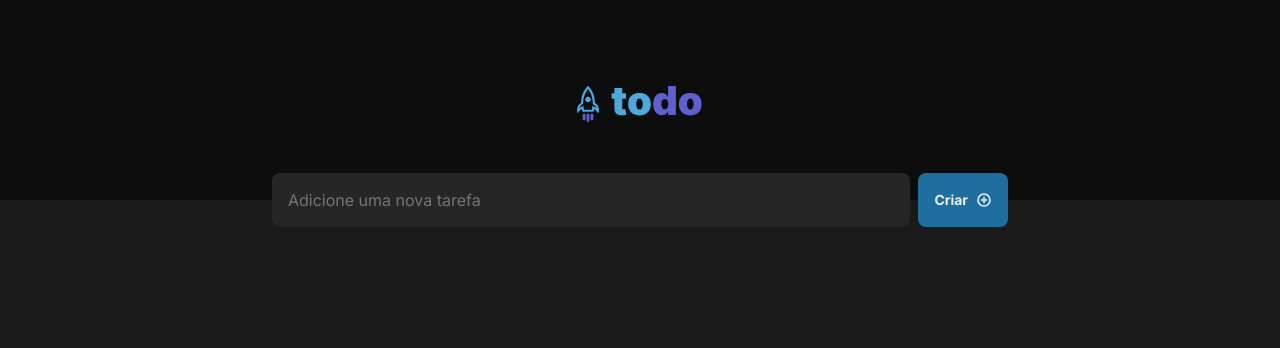
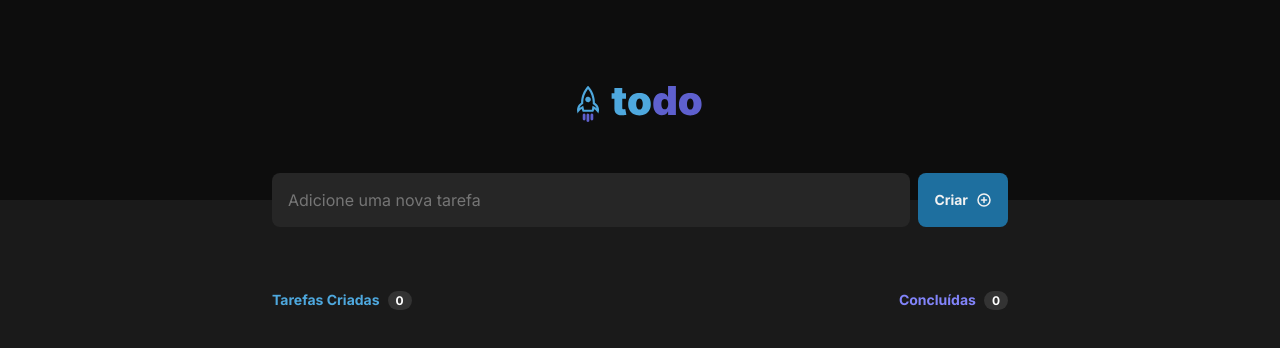
Before and after one commit to adonisamarante/todo-tasks-list-dsf, a React (Vite) app: page / in a window 1280 px wide. Shown: the top 348 px of the page. Built offline with nearby package versions, Linux system fonts and the light colour scheme.

Commit message:
feat: list info titles and counters

```diff
--- a/src/App.module.css
+++ b/src/App.module.css
@@ -4,10 +4,54 @@
   justify-content: center;
 }
 
+.Wrapper div {
+  display: flex;
+}
+
+.Container {
+  width: 46rem;
+  flex-direction: column;
+  align-items: center;
+
+  margin: 0 1rem;
+}
+
 .CreateContainer {
-  width: 46rem;
-  display: flex;
+  width: 100%;
   justify-content: space-between;
   gap: 0.5rem;
   margin-top: -1.7rem;
 }
+
+.ListInfoContainer {
+  width: 100%;
+  justify-content: space-between;
+
+  margin-top: 4rem;
+}
+
+.ListInfoItem {
+  gap: 0.5rem;
+}
+
+.ListInfoItem span {
+  font-weight: bold;
+}
+
+.CreatedTitle {
+  color: var(--blue);
+  font-size: 0.875rem;
+}
+
+.FinishedTitle {
+  color: var(--purple);
+  font-size: 0.875rem;
+}
+
+.InfoCounter {
+  color: white;
+  font-size: 0.75rem;
+  background: var(--gray-400);
+  padding: 0.125rem 0.5rem;
+  border-radius: 999px;
+}
--- a/src/App.tsx
+++ b/src/App.tsx
@@ -9,12 +9,25 @@ function App() {
     <div>
       <Header />
 
-      <div className={styles.Wrapper}>
-        <div className={styles.CreateContainer}>
-          <CustomInput />
-          <ButtonCreate />
+      <body className={styles.Wrapper}>
+        <div className={styles.Container}>
+          <div className={styles.CreateContainer}>
+            <CustomInput />
+            <ButtonCreate />
+          </div>
+
+          <div className={styles.ListInfoContainer}>
+            <div className={styles.ListInfoItem}>
+              <span className={styles.CreatedTitle}>Tarefas Criadas</span>
+              <span className={styles.InfoCounter}>0</span>
+            </div>
+            <div className={styles.ListInfoItem}>
+              <span className={styles.FinishedTitle}>Concluídas</span>
+              <span className={styles.InfoCounter}>0</span>
+            </div>
+          </div>
         </div>
-      </div>
+      </body>
     </div>
   )
 }
```
